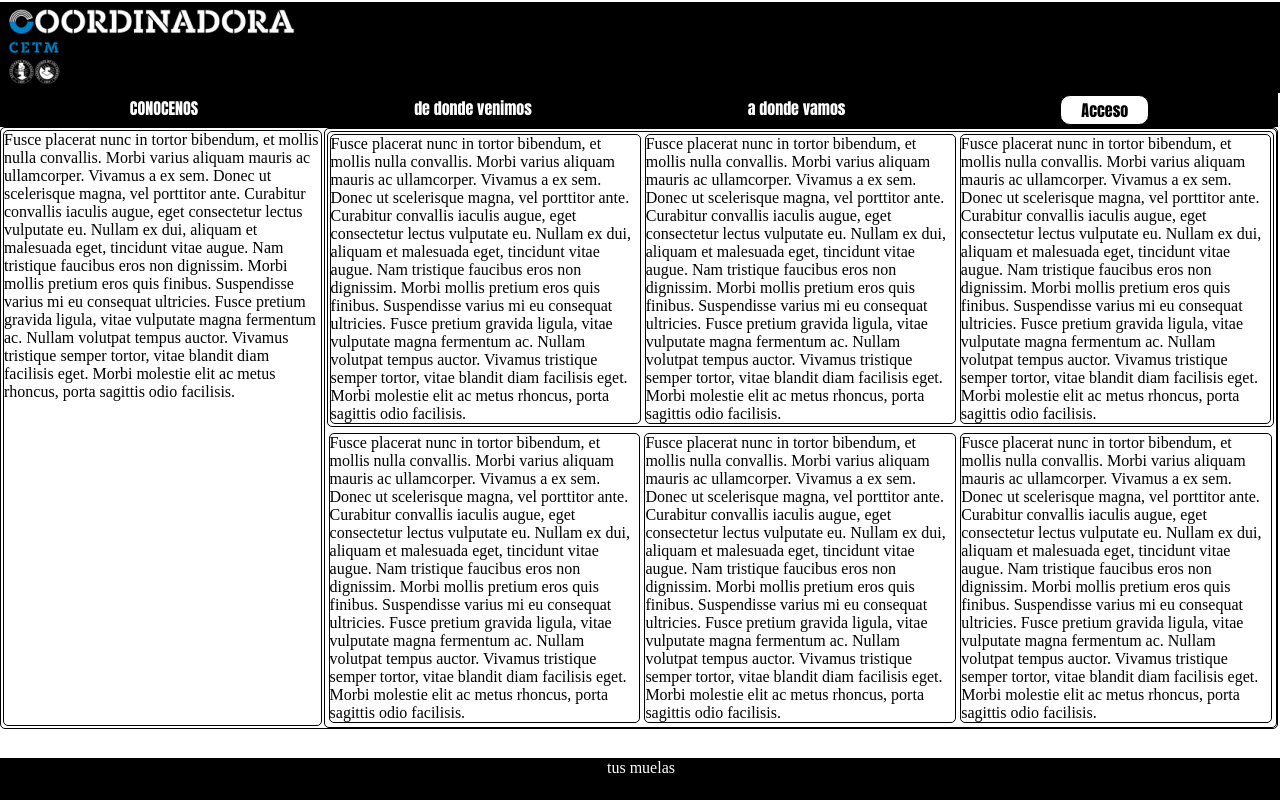
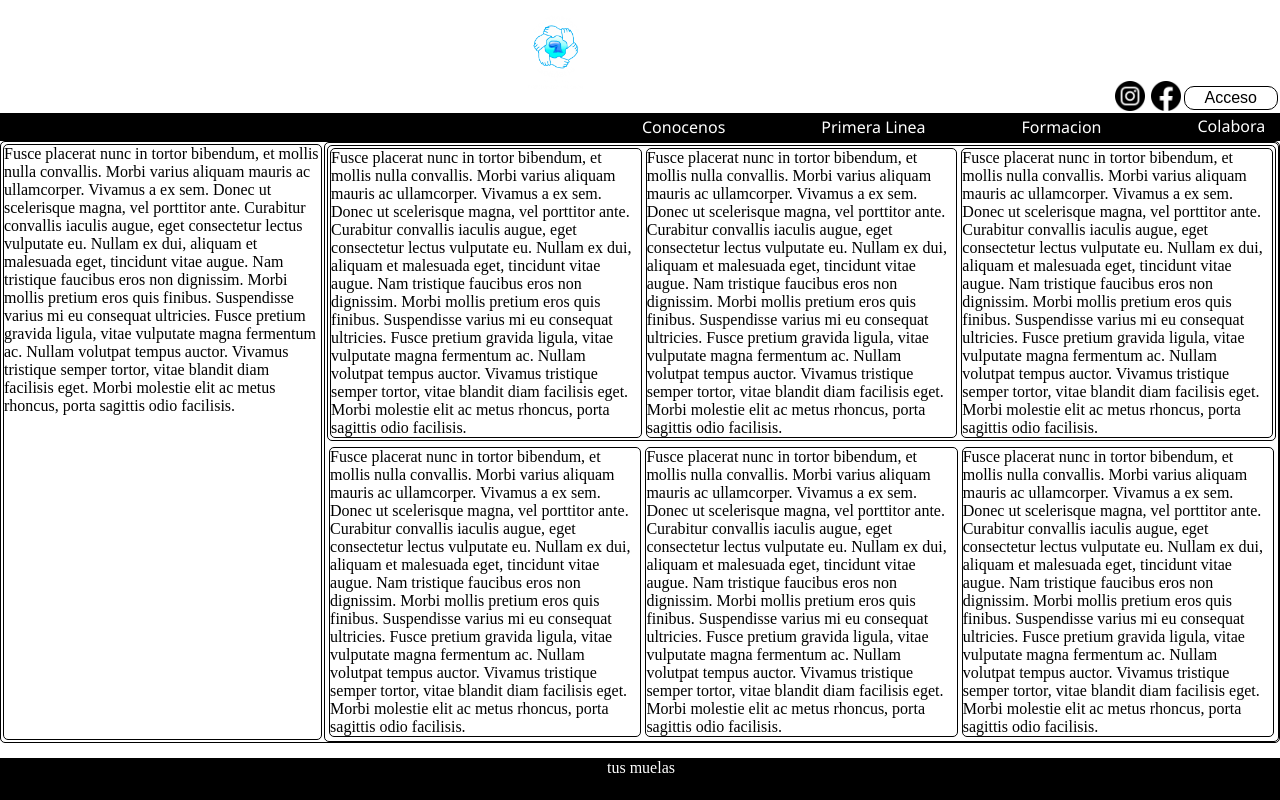
Before and after one commit to GuerreroDIM46/ProyectoWeb, a plain HTML site: page index.html in a window 1280 px wide. Drawn offline with Linux system fonts and the light colour scheme.

Commit message:
mas cosas

```diff
--- a/css/index.css
+++ b/css/index.css
@@ -1,10 +1,5 @@
 body {
     margin: 0px;
-}
-header{
-    background-color: black;
-    height: 10%;
-    width: 100%;
 }
 .bodyContainer{
     display: flex;
@@ -12,13 +7,44 @@ header{
     margin: 2px 2px 2px 0px;
 }
 .header{
+    width: 100%;
+
+    display: flex;
+    flex-direction: row-reverse;
+    flex-wrap: nowrap;
+    align-items: flex-end;
+}
+.objectfit{
+    object-fit:contain;
+    width:100%;
+    height:100%;
+}
+.acceso{
     border-color: black;
     border-width: 1px;
     border-style: solid;
-
-    width: 100%;
-    background-color: black;
-
+    border-radius: 10px;
+    padding: 2px 20px 2px 20px;
+    background-color: white;
+    margin-bottom: 1%;
+    margin-top: 1%;
+    color:black;
+    font-family: Arial, Helvetica, sans-serif;
+}
+.logo{
+    width: 30px;
+    height: 30px;
+    align-self: baseline;
+    padding-right: 3px ;
+    padding-left: 3px
+}
+.headerElement{
+    border-radius: 5px;
+    background-color: white;
+    margin-bottom: 1%;
+    color: white;
+    flex-grow: 1;
+    height: 6em;
 }
 .navContainer{
     display: flex;
@@ -32,8 +58,8 @@ header{
     border-width: 1px;
     border-style: solid;
 
-    padding-left: 10%;
-    padding-right: 10%;
+    padding-left: 50%;
+    padding-right: 1%;
     background-color: black;
 
 
@@ -47,7 +73,7 @@ header{
     margin-bottom: 1%;
     margin-top: 1%;
     color: white;
-    font-family:Impact, Haettenschweiler, 'Arial Narrow Bold', sans-serif;
+    font-family: 'Segoe UI', Tahoma, Geneva, Verdana, sans-serif;
     /* text-decoration: solid; */
 
 }
@@ -61,7 +87,7 @@ header{
     margin-bottom: 1%;
     margin-top: 1%;
     color:black;
-    font-family:Impact, Haettenschweiler, 'Arial Narrow Bold', sans-serif;
+    font-family: Arial, Helvetica, sans-serif;
     /* text-decoration: solid; */
 
 }
--- a/index.html
+++ b/index.html
@@ -10,27 +10,48 @@
 
 <body>
     <div class="bodyContainer">
-        <div class="header"><img src="./assets/Logo-CETM-actualizado-comprimido-inverso-e1566904001975.png" alt="">
+        <div class="header">
+            <a class="divlink" href="./content/sisenosacabaelvino.html">
+                <div class="acceso">
+                    Acceso
+                </div>
+            </a>
+            <a class="divlink" href="./index.html">
+                <div class="logo">
+                    <img src="./assets/facebook logo.png" class="objectfit">
+                </div>
+            </a>
+            <a class="divlink" href="./index.html">
+                <div class="logo">
+                    <img src="./assets/instagram logo.png" class="objectfit">
+                </div>
+            </a>
+            <div class="headerElement">
+                <img src="./assets/Logo-Coordinadora-Solidaria-BUENO2-copia-scaled.gif" class="objectfit">
+            </div>
+
+        </div>
     </div>
     <div class="navContainer">
         <a class="divlink" href="./index.html">
             <div class="navElement">
-                        CONOCENOS
+                Conocenos
             </div>
         </a>
         <a class="divlink" href="./content/dedondevenimos.html">
             <div class="navElement">
-                        de donde venimos
+                Primera Linea
             </div>
         </a>
         <a class="divlink" href="./content/adondevamos.html">
             <div class="navElement">
-                        a donde vamos
+                Formacion
             </div>
         </a>
-                <a class="divlink" href="./content/sisenosacabaelvino.html">
-                    <div class="navElement2">
-                        Acceso
+
+        <a class="divlink" href="./content/adondevamos.html">
+            <div class="navElement">
+                Colabora
             </div>
         </a>
     </div>
@@ -133,7 +154,7 @@
     <div class="footer">
         tus muelas
     </div>
-    </div>
+
 </body>
 
 </html>
```
Also changed, not shown: assets/5754349.png (added), assets/Logo-Coordinadora-Solidaria-BUENO2-copia-scaled.gif (added), assets/Logo-Fundacion.jpg (added), assets/cropped-Logo-Fundacion-180x180.jpg (added), assets/cropped-Logo-Fundacion-192x192.jpg (added), assets/cropped-Logo-Fundacion-32x32.jpg (added), assets/facebook logo.png (added), assets/instagram logo.png (added). Lines whose indentation alone changed are shown as unchanged.
